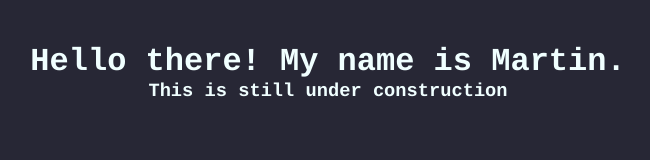
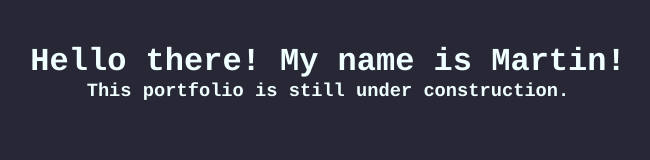
Before and after one commit to mtnnguyen/mtnnguyen.github.io, a plain HTML site: page index.html in a window 1280 px wide. Shown: the whole page, without its empty margins (312-962 px from the left). Drawn offline with Linux system fonts and the light colour scheme.

Commit message:
Update index.html

```diff
--- a/index.html
+++ b/index.html
@@ -8,8 +8,8 @@
 
 <body>
     <div class="text">
-        <h1 id="heading1">Hello there! My name is Martin.</h1>
-        <h3 id="heading2">This is still under construction</h3>
+        <h1 id="heading1">Hello there! My name is Martin!</h1>
+        <h3 id="heading2">This portfolio is still under construction.</h3>
     </div>
 </body>
 
```
